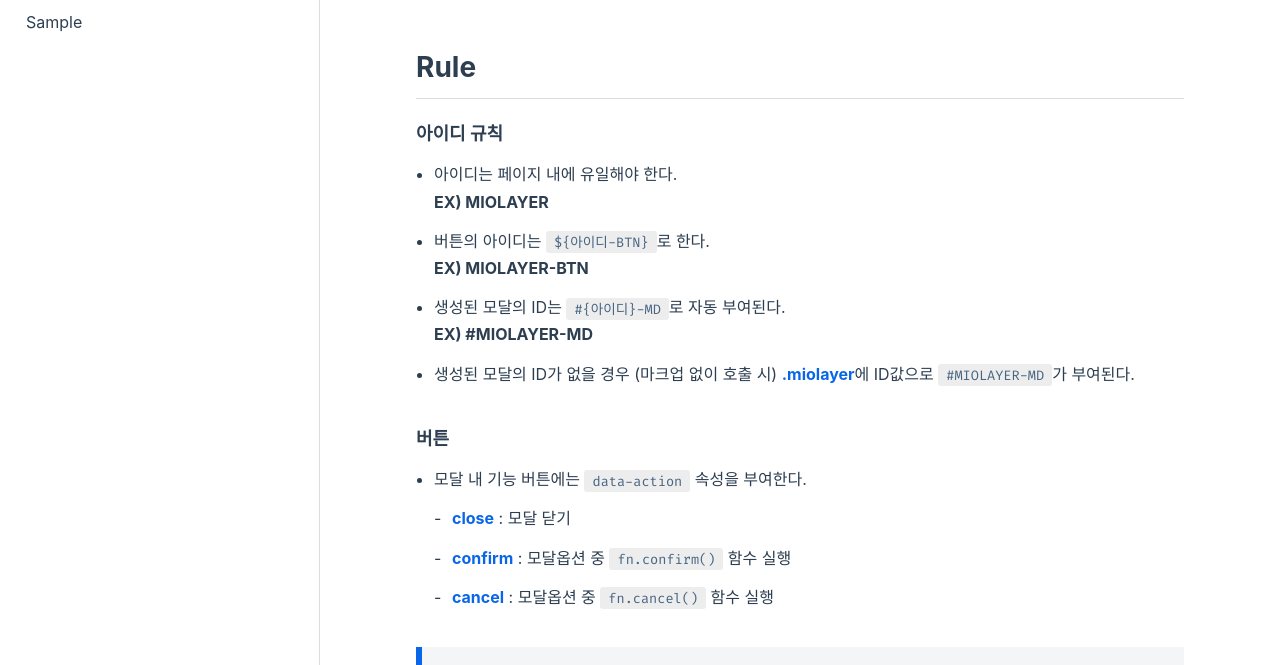
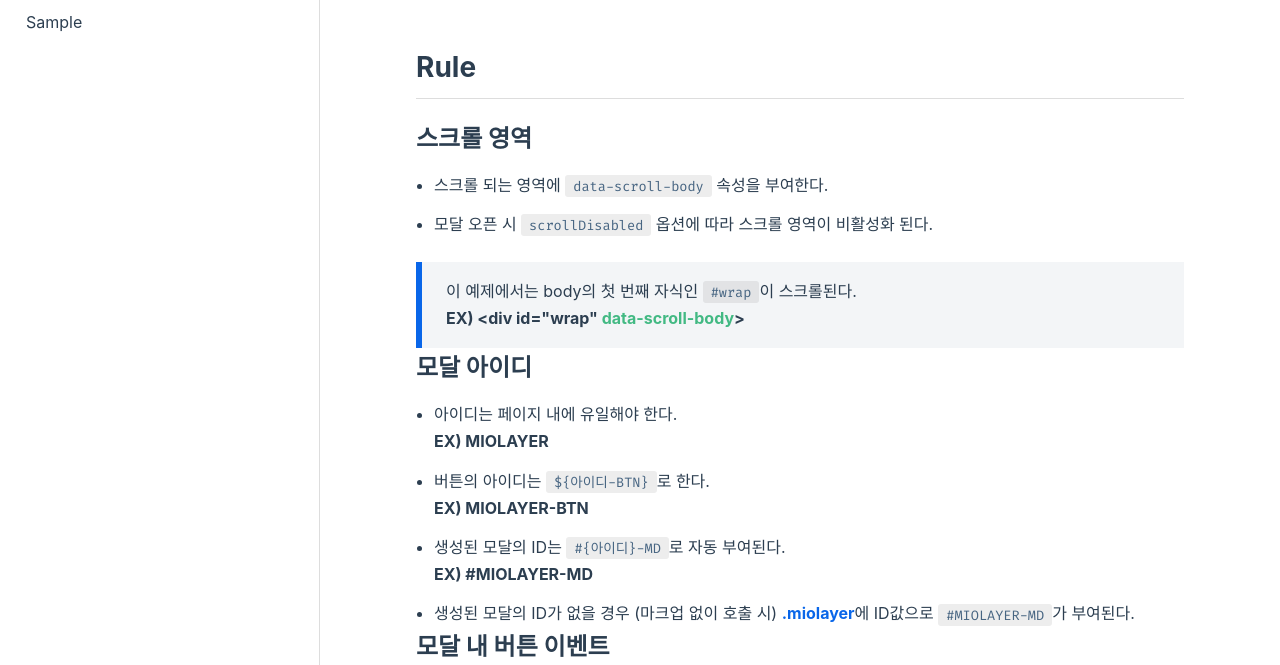
Before and after one commit to aluvy/mioLayer, a plain HTML site: page doc/index.html in a window 1280 px wide. Shown: the part 135-800 px from the top of the page. Drawn offline with nearby package versions, Linux system fonts and the light colour scheme.

Commit message:
Update index.html

```diff
--- a/doc/index.html
+++ b/doc/index.html
@@ -4,13 +4,14 @@
   <meta charset="UTF-8">
   <meta name="viewport" content="width=device-width, initial-scale=1.0">
   <title>mioLayer</title>
+  <link rel="stylesheet" href="hljs.css">
   <link rel="stylesheet" href="reset.css">
   <link rel="stylesheet" href="style.css">
   <script src="mioLayer.js"></script>
   <script src="front.js"></script>
 </head>
 <body>
-<div id="wrap">
+<div id="wrap" data-scroll-body>
 
   <div id="lnb">
     <ul>
@@ -30,7 +31,21 @@
     <section id="lnb-rule">
       <h2 class="section-h2">Rule</h2>
 
-      <h4 class="section-h4">아이디 규칙</h4>
+      <h3 class="section-h3">스크롤 영역</h3>
+      <ul class="dot_type mt12">
+        <li>
+          스크롤 되는 영역에 <code class="code">data-scroll-body</code> 속성을 부여한다.
+        </li>
+        <li>
+          모달 오픈 시 <code class="code">scrollDisabled</code> 옵션에 따라 스크롤 영역이 비활성화 된다.
+        </li>
+      </ul>
+      <div class="tip-block mt24">
+        이 예제에서는 body의 첫 번째 자식인 <code class="code">#wrap</code>이 스크롤된다.<br>
+        <strong>EX) &lt;div id="wrap" <span class="fc_green">data-scroll-body</span>&gt;</strong>
+      </div>
+
+      <h3 class="section-h3 mt48">모달 아이디</h3>
       <ul class="dot_type mt12">
         <li>
           아이디는 페이지 내에 유일해야 한다.<br>
@@ -49,7 +64,7 @@
         </li>
       </ul>
 
-      <h4 class="section-h4 mt36">버튼</h4>
+      <h3 class="section-h3 mt48">모달 내 버튼 이벤트</h3>
       <ul class="dot_type mt12">
         <li>
           모달 내 기능 버튼에는 <code class="code">data-action</code> 속성을 부여한다.
@@ -67,8 +82,7 @@
           </ul>
         </li>
       </ul>
-
-      <div class="tip-block mt36">
+      <div class="tip-block mt24">
         &lt;button type="button" class="btn secondary" <strong class="fc_green">data-action="close"</strong>&gt;닫기&lt;/&button&gt;<br>
         &lt;button type="button" class="btn secondary" <strong class="fc_green">data-action="confirm"</strong>&gt;확인&lt;/&button&gt;<br>
         &lt;button type="button" class="btn secondary" <strong class="fc_green">data-action="cancel"</strong>&gt;취소&lt;/&button&gt;<br>
@@ -80,8 +94,11 @@
 
       <h4 class="section-h4">HTML</h4>
 <pre class="hljs-wrap"><code class="language-html">
-<!-- button -->
-<button type="button" id="MIOLAYER-BTN" class="btn primary" aria-haspopup="dialog">mioLayer</button>
+<!-- scroll area: #wrap -->
+<div id="wrap" data-scroll-body>
+  <!-- button -->
+  <button type="button" id="MIOLAYER-BTN" class="btn primary" aria-haspopup="dialog">mioLayer</button>
+</div>
 
 <!-- layer -->
 <div id="MIOLAYER" class="layerHTML">
@@ -119,7 +136,8 @@ $.mioLayer({
     cancel(ins) {
       // data-action="cancel" 클릭 시 실행
     }
-  }
+  },
+  scrollDisabled: 'disabled'
 });
 </code></pre>
     </section>
@@ -174,6 +192,9 @@ $.mioLayer({
               <code class="code">cancel()</code>: data-action="cancel" 클릭 시 실행, parameter로 instance를 받는다.
             </li>
           </ul>
+        </li>
+        <li>
+          <code class="code">scrollDisabled</code>: 스크롤 비활성화 여부 - <strong class="fc_green">[ true | false ]</strong> - default: <strong>true</strong>
         </li>
       </ul>
 
```
